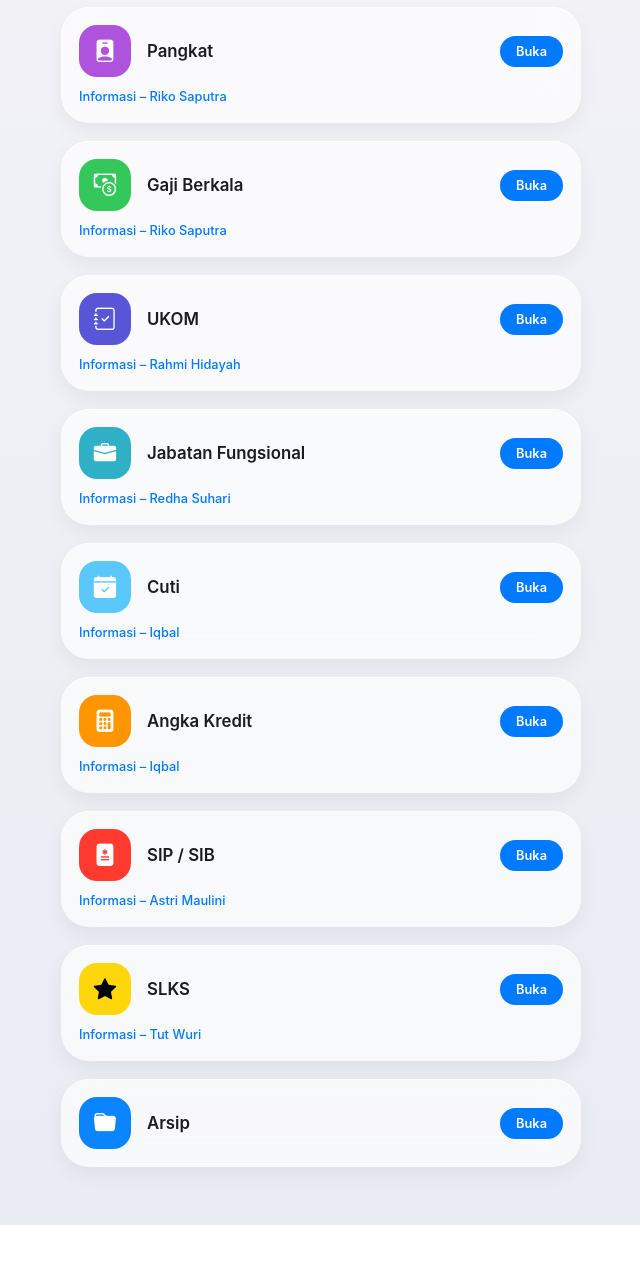
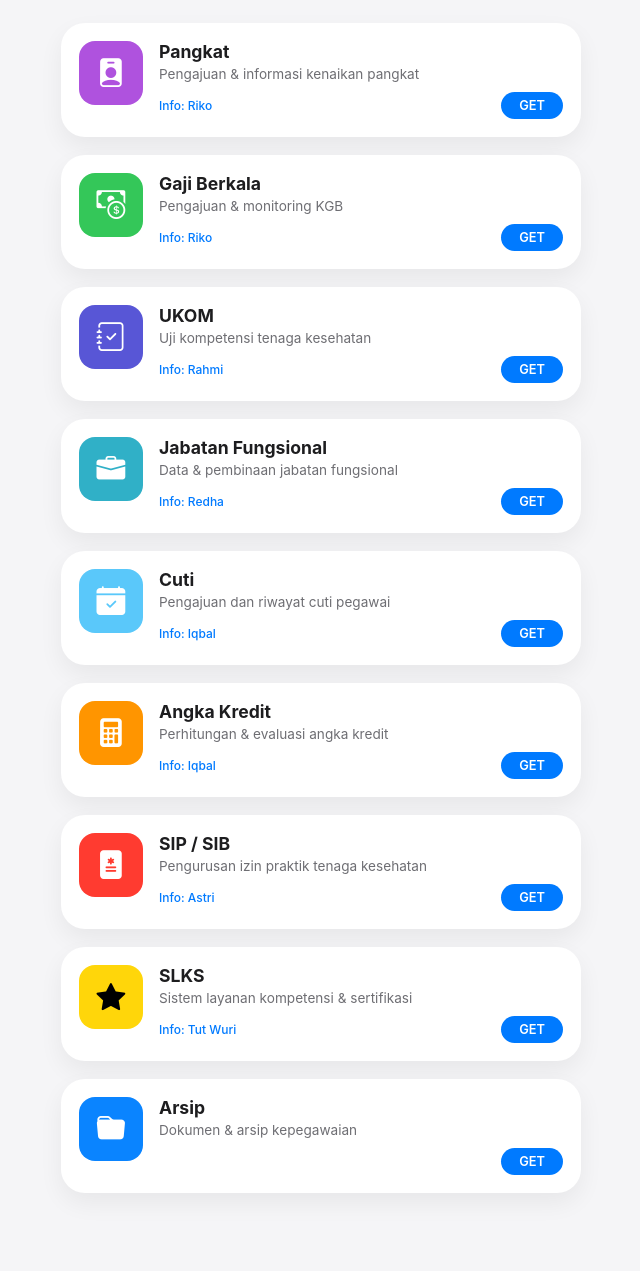
Before and after one commit to rikoantah/Web-Utama-UMPAR, a plain HTML site: page index.html in a window 1280 px wide. Shown: the part 96-1367 px from the top of the page, without its empty margins (319-959 px from the left). Before the commit the page ends 1321 px from the top, so only its background shows below. Drawn offline with nearby package versions, Linux system fonts and the light colour scheme.

Commit message:
Update index.html

```diff
--- a/index.html
+++ b/index.html
@@ -11,108 +11,104 @@
 body{
   margin:0;
   font-family:-apple-system,BlinkMacSystemFont,"SF Pro Display",sans-serif;
-  background:linear-gradient(180deg,#f2f2f7,#e9ecf3);
-  color:#1c1c1e;
+  background:#f5f5f7;
+  color:#1d1d1f;
 }
 
 .container{
   max-width:520px;
   margin:auto;
-  padding:24px 18px 40px;
+  padding:28px 20px 60px;
 }
 
 /* ===== HEADER ===== */
-.header{
-  margin-bottom:28px;
+.header h1{
+  font-size:2rem;
+  font-weight:800;
+  margin:0;
 }
 
-.header h1{
-  font-size:1.6rem;
+.header p{
+  margin:6px 0 26px;
+  color:#6e6e73;
+  font-size:1rem;
+}
+
+/* ===== APP CARD ===== */
+.app-card{
+  background:#fff;
+  border-radius:24px;
+  padding:18px;
+  margin-bottom:18px;
+  box-shadow:0 10px 25px rgba(0,0,0,.06);
+}
+
+.app-row{
+  display:flex;
+  gap:16px;
+}
+
+.app-icon{
+  width:64px;
+  height:64px;
+  border-radius:16px;
+  display:flex;
+  align-items:center;
+  justify-content:center;
+  font-size:1.8rem;
+  color:#fff;
+  flex-shrink:0;
+}
+
+.app-info{
+  flex:1;
+}
+
+.app-title{
+  font-size:1.1rem;
   font-weight:700;
   margin:0;
 }
 
-.header span{
-  font-size:.95rem;
+.app-desc{
+  font-size:.85rem;
   color:#6e6e73;
+  margin:4px 0 10px;
 }
 
-/* ===== CARD (APPLE STYLE) ===== */
-.card-ios{
-  background:rgba(255,255,255,0.65);
-  backdrop-filter:blur(18px);
-  -webkit-backdrop-filter:blur(18px);
-  border-radius:28px;
-  padding:18px;
-  margin-bottom:18px;
-  box-shadow:
-    0 8px 20px rgba(0,0,0,.05),
-    inset 0 1px 0 rgba(255,255,255,.8);
-  transition:all .25s ease;
-}
-
-.card-ios:active{
-  transform:scale(.97);
-}
-
-.row-ios{
+.app-actions{
   display:flex;
   align-items:center;
   justify-content:space-between;
 }
 
-.left{
-  display:flex;
-  align-items:center;
-  gap:16px;
-}
-
-.icon-ios{
-  width:52px;
-  height:52px;
-  border-radius:18px;
-  display:flex;
-  align-items:center;
-  justify-content:center;
-  font-size:1.4rem;
-  color:#fff;
-}
-
-.title-ios{
-  font-size:1.05rem;
-  font-weight:600;
-}
-
-.open-btn{
+.get-btn{
   text-decoration:none;
   background:#007aff;
   color:#fff;
-  padding:8px 16px;
+  padding:6px 18px;
   border-radius:999px;
   font-size:.8rem;
   font-weight:600;
 }
 
-.wa-ios{
-  margin-top:12px;
-  display:inline-block;
+.wa-link{
   text-decoration:none;
-  font-size:.8rem;
+  font-size:.75rem;
   color:#007aff;
   font-weight:500;
 }
 
-/* Soft iOS Colors */
-.pangkat{background:#af52de;}
-.gaji{background:#34c759;}
-.ukom{background:#5856d6;}
-.jf{background:#30b0c7;}
-.cuti{background:#5ac8fa;}
-.ak{background:#ff9500;}
-.sip{background:#ff3b30;}
-.slks{background:#ffd60a; color:#000;}
-.arsip{background:#0a84ff;}
-
+/* ===== COLORS ala iOS ===== */
+.pangkat{background:#af52de}
+.gaji{background:#34c759}
+.ukom{background:#5856d6}
+.jf{background:#30b0c7}
+.cuti{background:#5ac8fa}
+.ak{background:#ff9500}
+.sip{background:#ff3b30}
+.slks{background:#ffd60a;color:#000}
+.arsip{background:#0a84ff}
 </style>
 </head>
 
@@ -120,114 +116,142 @@ body{
 <div class="container">
 
 <div class="header">
-  <h1>Bagian Umum & Aparatur</h1>
-  <span>RSUD dr Soedarso</span>
+  <h1>Umum & Aparatur</h1>
+  <p>RSUD dr Soedarso</p>
 </div>
 
 <!-- PANGKAT -->
-<div class="card-ios">
-  <div class="row-ios">
-    <div class="left">
-      <div class="icon-ios pangkat"><i class="bi bi-person-badge-fill"></i></div>
-      <div class="title-ios">Pangkat</div>
+<div class="app-card">
+  <div class="app-row">
+    <div class="app-icon pangkat"><i class="bi bi-person-badge-fill"></i></div>
+    <div class="app-info">
+      <div class="app-title">Pangkat</div>
+      <div class="app-desc">Pengajuan & informasi kenaikan pangkat</div>
+      <div class="app-actions">
+        <a class="wa-link" href="https://wa.me/6281528910659">Info: Riko</a>
+        <a class="get-btn" href="https://rikoantah.github.io/pangkat-rsds-aktive/">GET</a>
+      </div>
     </div>
-    <a class="open-btn" href="https://rikoantah.github.io/pangkat-rsds-aktive/">Buka</a>
   </div>
-  <a class="wa-ios" href="https://wa.me/6281528910659">Informasi – Riko Saputra</a>
 </div>
 
 <!-- GAJI -->
-<div class="card-ios">
-  <div class="row-ios">
-    <div class="left">
-      <div class="icon-ios gaji"><i class="bi bi-cash-coin"></i></div>
-      <div class="title-ios">Gaji Berkala</div>
+<div class="app-card">
+  <div class="app-row">
+    <div class="app-icon gaji"><i class="bi bi-cash-coin"></i></div>
+    <div class="app-info">
+      <div class="app-title">Gaji Berkala</div>
+      <div class="app-desc">Pengajuan & monitoring KGB</div>
+      <div class="app-actions">
+        <a class="wa-link" href="https://wa.me/6281528910659">Info: Riko</a>
+        <a class="get-btn" href="https://rikoantah.github.io/Gaji-Berkala-RSDS-Soedarso/">GET</a>
+      </div>
     </div>
-    <a class="open-btn" href="https://rikoantah.github.io/Gaji-Berkala-RSDS-Soedarso/">Buka</a>
   </div>
-  <a class="wa-ios" href="https://wa.me/6281528910659">Informasi – Riko Saputra</a>
 </div>
 
 <!-- UKOM -->
-<div class="card-ios">
-  <div class="row-ios">
-    <div class="left">
-      <div class="icon-ios ukom"><i class="bi bi-journal-check"></i></div>
-      <div class="title-ios">UKOM</div>
+<div class="app-card">
+  <div class="app-row">
+    <div class="app-icon ukom"><i class="bi bi-journal-check"></i></div>
+    <div class="app-info">
+      <div class="app-title">UKOM</div>
+      <div class="app-desc">Uji kompetensi tenaga kesehatan</div>
+      <div class="app-actions">
+        <a class="wa-link" href="https://wa.me/6282112878924">Info: Rahmi</a>
+        <a class="get-btn" href="https://script.google.com/macros/s/AKfycbxb6L04oUcKcm01Kf7smPcVVAf-1ZTBGN23Br7vaCIpcrOcu-L60oJCJoNwft7nJgR7Fw/exec">GET</a>
+      </div>
     </div>
-    <a class="open-btn" href="https://script.google.com/macros/s/AKfycbxb6L04oUcKcm01Kf7smPcVVAf-1ZTBGN23Br7vaCIpcrOcu-L60oJCJoNwft7nJgR7Fw/exec">Buka</a>
   </div>
-  <a class="wa-ios" href="https://wa.me/6282112878924">Informasi – Rahmi Hidayah</a>
 </div>
 
 <!-- JF -->
-<div class="card-ios">
-  <div class="row-ios">
-    <div class="left">
-      <div class="icon-ios jf"><i class="bi bi-briefcase-fill"></i></div>
-      <div class="title-ios">Jabatan Fungsional</div>
+<div class="app-card">
+  <div class="app-row">
+    <div class="app-icon jf"><i class="bi bi-briefcase-fill"></i></div>
+    <div class="app-info">
+      <div class="app-title">Jabatan Fungsional</div>
+      <div class="app-desc">Data & pembinaan jabatan fungsional</div>
+      <div class="app-actions">
+        <a class="wa-link" href="https://wa.me/6282150371935">Info: Redha</a>
+        <a class="get-btn" href="https://script.google.com/macros/s/AKfycbwH0E4ha5Wv3HYFgNJO8Kir1_NAunE36XSHXCeaUPOwcHshvdU0YFAEdxFK283CO61P/exec">GET</a>
+      </div>
     </div>
-    <a class="open-btn" href="https://script.google.com/macros/s/AKfycbwH0E4ha5Wv3HYFgNJO8Kir1_NAunE36XSHXCeaUPOwcHshvdU0YFAEdxFK283CO61P/exec">Buka</a>
   </div>
-  <a class="wa-ios" href="https://wa.me/6282150371935">Informasi – Redha Suhari</a>
 </div>
 
 <!-- CUTI -->
-<div class="card-ios">
-  <div class="row-ios">
-    <div class="left">
-      <div class="icon-ios cuti"><i class="bi bi-calendar-check-fill"></i></div>
-      <div class="title-ios">Cuti</div>
+<div class="app-card">
+  <div class="app-row">
+    <div class="app-icon cuti"><i class="bi bi-calendar-check-fill"></i></div>
+    <div class="app-info">
+      <div class="app-title">Cuti</div>
+      <div class="app-desc">Pengajuan dan riwayat cuti pegawai</div>
+      <div class="app-actions">
+        <a class="wa-link" href="https://wa.me/6282134345181">Info: Iqbal</a>
+        <a class="get-btn" href="https://rikocagat.github.io/Tampilan-Cuti-RSDS/">GET</a>
+      </div>
     </div>
-    <a class="open-btn" href="https://rikocagat.github.io/Tampilan-Cuti-RSDS/">Buka</a>
   </div>
-  <a class="wa-ios" href="https://wa.me/6282134345181">Informasi – Iqbal</a>
 </div>
 
 <!-- ANGKA KREDIT -->
-<div class="card-ios">
-  <div class="row-ios">
-    <div class="left">
-      <div class="icon-ios ak"><i class="bi bi-calculator-fill"></i></div>
-      <div class="title-ios">Angka Kredit</div>
+<div class="app-card">
+  <div class="app-row">
+    <div class="app-icon ak"><i class="bi bi-calculator-fill"></i></div>
+    <div class="app-info">
+      <div class="app-title">Angka Kredit</div>
+      <div class="app-desc">Perhitungan & evaluasi angka kredit</div>
+      <div class="app-actions">
+        <a class="wa-link" href="https://wa.me/6282134345181">Info: Iqbal</a>
+        <a class="get-btn" href="https://script.google.com/macros/s/AKfycbwAwouQ9BK6S9GzQeFtkUxKQJY_iunIfS35Jfe0wYD8L7A6-C5InI7IkFW4eSOnEKQz/exec">GET</a>
+      </div>
     </div>
-    <a class="open-btn" href="https://script.google.com/macros/s/AKfycbwAwouQ9BK6S9GzQeFtkUxKQJY_iunIfS35Jfe0wYD8L7A6-C5InI7IkFW4eSOnEKQz/exec">Buka</a>
   </div>
-  <a class="wa-ios" href="https://wa.me/6282134345181">Informasi – Iqbal</a>
 </div>
 
 <!-- SIP -->
-<div class="card-ios">
-  <div class="row-ios">
-    <div class="left">
-      <div class="icon-ios sip"><i class="bi bi-file-medical-fill"></i></div>
-      <div class="title-ios">SIP / SIB</div>
+<div class="app-card">
+  <div class="app-row">
+    <div class="app-icon sip"><i class="bi bi-file-medical-fill"></i></div>
+    <div class="app-info">
+      <div class="app-title">SIP / SIB</div>
+      <div class="app-desc">Pengurusan izin praktik tenaga kesehatan</div>
+      <div class="app-actions">
+        <a class="wa-link" href="https://wa.me/6289680690286">Info: Astri</a>
+        <a class="get-btn" href="https://script.google.com/macros/s/AKfycbyFdv8rcPuPDTifYkt4Fnc5yjYuM9-1ncYTo86m5JdheGHAGej4S3mxX59MySRVSfH5/exec">GET</a>
+      </div>
     </div>
-    <a class="open-btn" href="https://script.google.com/macros/s/AKfycbyFdv8rcPuPDTifYkt4Fnc5yjYuM9-1ncYTo86m5JdheGHAGej4S3mxX59MySRVSfH5/exec">Buka</a>
   </div>
-  <a class="wa-ios" href="https://wa.me/6289680690286">Informasi – Astri Maulini</a>
 </div>
 
 <!-- SLKS -->
-<div class="card-ios">
-  <div class="row-ios">
-    <div class="left">
-      <div class="icon-ios slks"><i class="bi bi-star-fill"></i></div>
-      <div class="title-ios">SLKS</div>
+<div class="app-card">
+  <div class="app-row">
+    <div class="app-icon slks"><i class="bi bi-star-fill"></i></div>
+    <div class="app-info">
+      <div class="app-title">SLKS</div>
+      <div class="app-desc">Sistem layanan kompetensi & sertifikasi</div>
+      <div class="app-actions">
+        <a class="wa-link" href="https://wa.me/6285240672974">Info: Tut Wuri</a>
+        <a class="get-btn" href="https://script.google.com/macros/s/AKfycbz-QIoKTad8Y0K3Rt5qbXen8Om0zNHnR-u0rd-VW4xbJPzmPMn_GpF1bifryl3zp9NVjw/exec">GET</a>
+      </div>
     </div>
-    <a class="open-btn" href="https://script.google.com/macros/s/AKfycbz-QIoKTad8Y0K3Rt5qbXen8Om0zNHnR-u0rd-VW4xbJPzmPMn_GpF1bifryl3zp9NVjw/exec">Buka</a>
   </div>
-  <a class="wa-ios" href="https://wa.me/6285240672974">Informasi – Tut Wuri</a>
 </div>
 
 <!-- ARSIP -->
-<div class="card-ios">
-  <div class="row-ios">
-    <div class="left">
-      <div class="icon-ios arsip"><i class="bi bi-folder-fill"></i></div>
-      <div class="title-ios">Arsip</div>
+<div class="app-card">
+  <div class="app-row">
+    <div class="app-icon arsip"><i class="bi bi-folder-fill"></i></div>
+    <div class="app-info">
+      <div class="app-title">Arsip</div>
+      <div class="app-desc">Dokumen & arsip kepegawaian</div>
+      <div class="app-actions">
+        <span></span>
+        <a class="get-btn" href="https://rikoantah.github.io/Tampilan-Arsip-Umpar-RSDS/">GET</a>
+      </div>
     </div>
-    <a class="open-btn" href="https://rikoantah.github.io/Tampilan-Arsip-Umpar-RSDS/">Buka</a>
   </div>
 </div>
 
```
